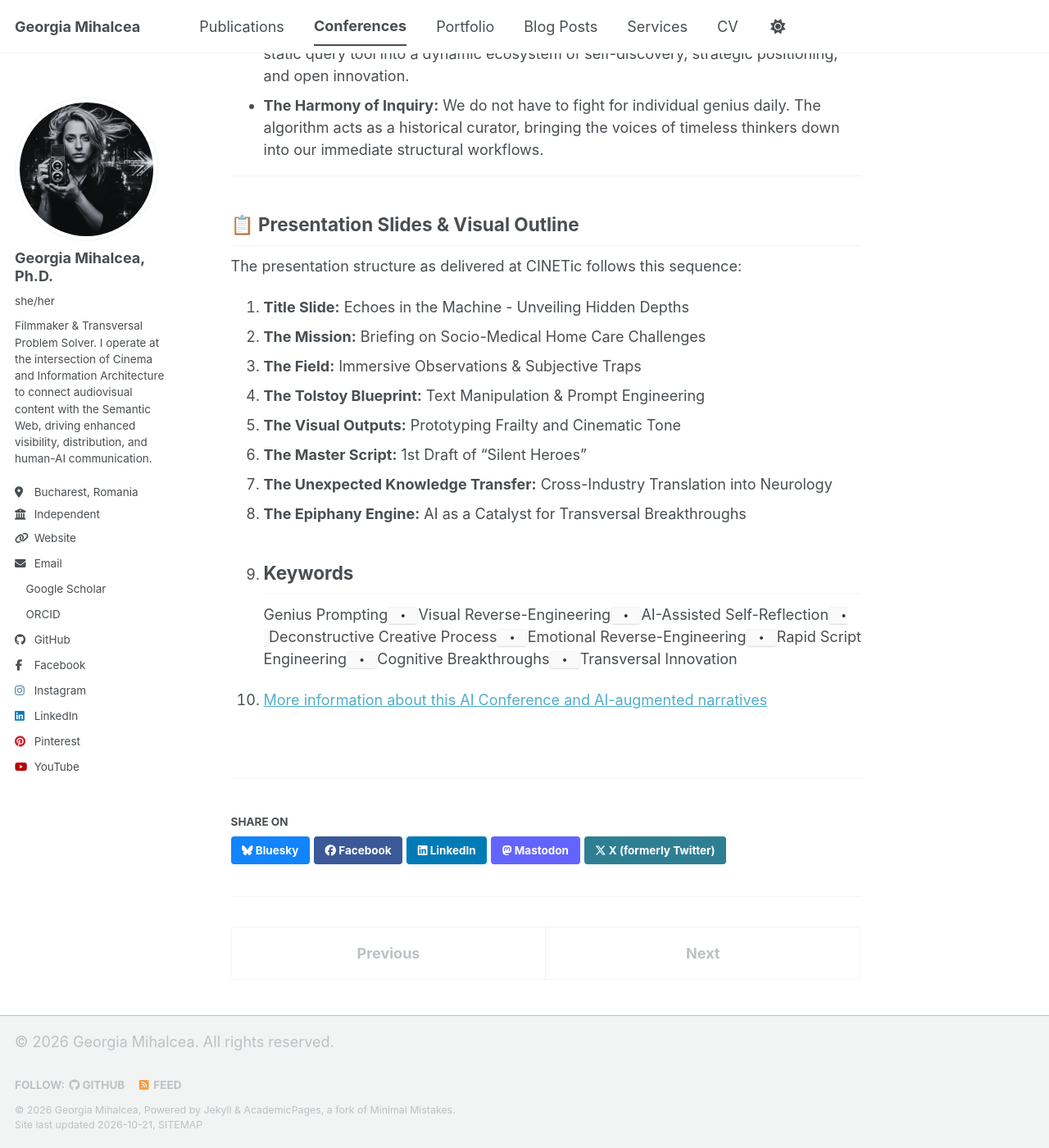
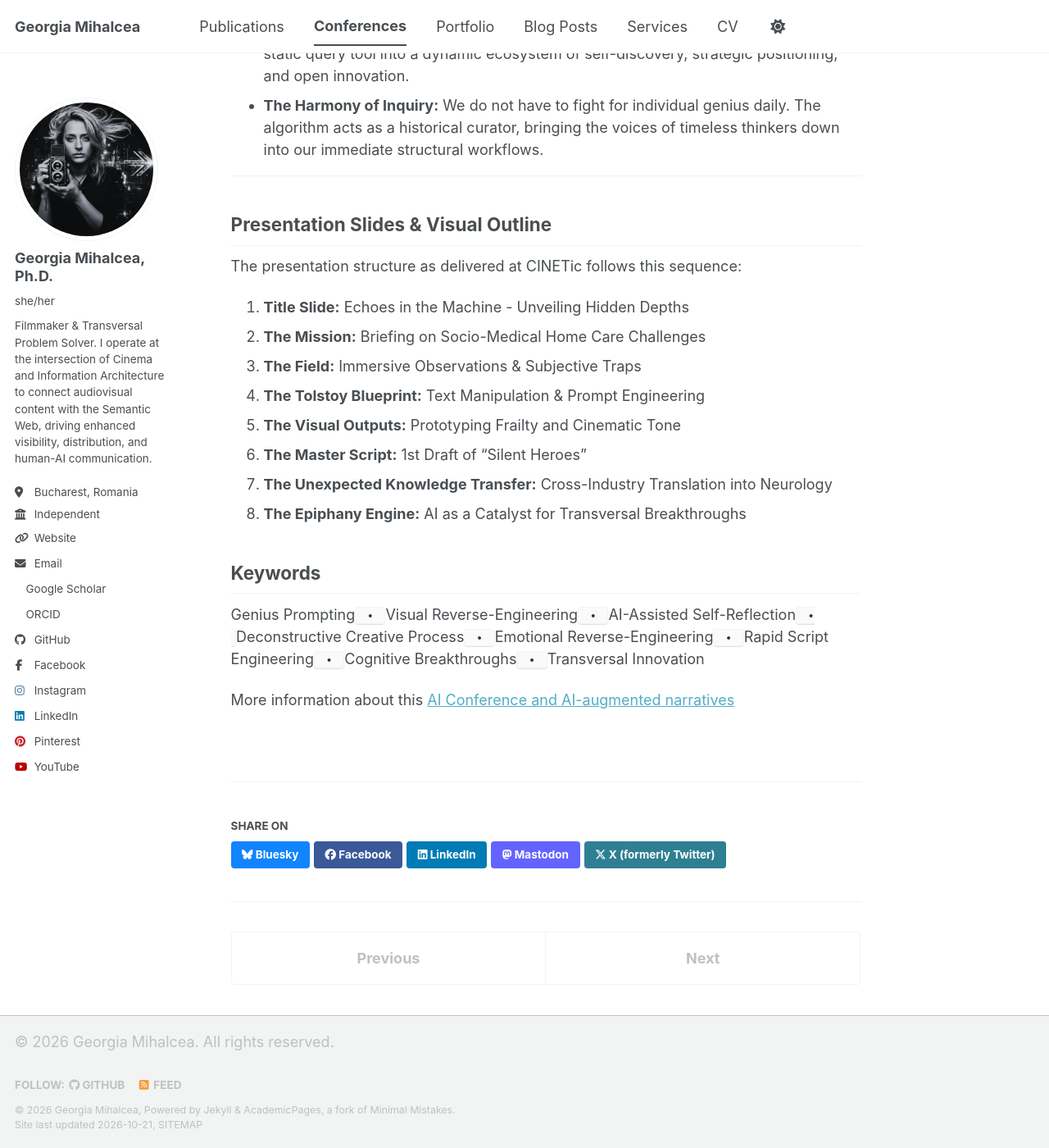
Before and after one commit to GeorgiaMihalcea/georgiamihalcea.github.io, a Jekyll site: the page built from _talks/2024-03-19-echoes-in-the-machine.md, in a window 1280 px wide and 1400 px high, scrolled down 2638 px. Shown: the whole window at 82% size. Built offline with Jekyll 4.4.1, drawn with Linux system fonts in a browser that asks for light colours; a style sheet for code colours, icons or effects is not loaded; part of the change alters nothing that is shown.

```diff
--- a/_talks/2024-03-19-echoes-in-the-machine.md
+++ b/_talks/2024-03-19-echoes-in-the-machine.md
@@ -58,7 +58,7 @@ Beyond solving the commercial NGO challenge, the workflow triggered a profound a
 
 ---
 
-## 📋 Presentation Slides & Visual Outline
+## Presentation Slides & Visual Outline
 The presentation structure as delivered at CINETic follows this sequence:
 1.  **Title Slide:** Echoes in the Machine - Unveiling Hidden Depths
 2.  **The Mission:** Briefing on Socio-Medical Home Care Challenges
@@ -69,7 +69,7 @@ The presentation structure as delivered at CINETic follows this sequence:
 7.  **The Unexpected Knowledge Transfer:** Cross-Industry Translation into Neurology
 8.  **The Epiphany Engine:** AI as a Catalyst for Transversal Breakthroughs
 
-9.  ## Keywords
+## Keywords
 Genius Prompting` • `Visual Reverse-Engineering` • `AI-Assisted Self-Reflection` • `Deconstructive Creative Process` • `Emotional Reverse-Engineering` • `Rapid Script Engineering` • `Cognitive Breakthroughs` • `Transversal Innovation
 
-10.  [More information about this AI Conference and AI-augmented narratives ](https://cinetic.arts.ro/evenimente/ai-in-art-practices-and-research/)
+More information about this [AI Conference and AI-augmented narratives ](https://cinetic.arts.ro/evenimente/ai-in-art-practices-and-research/)
```
